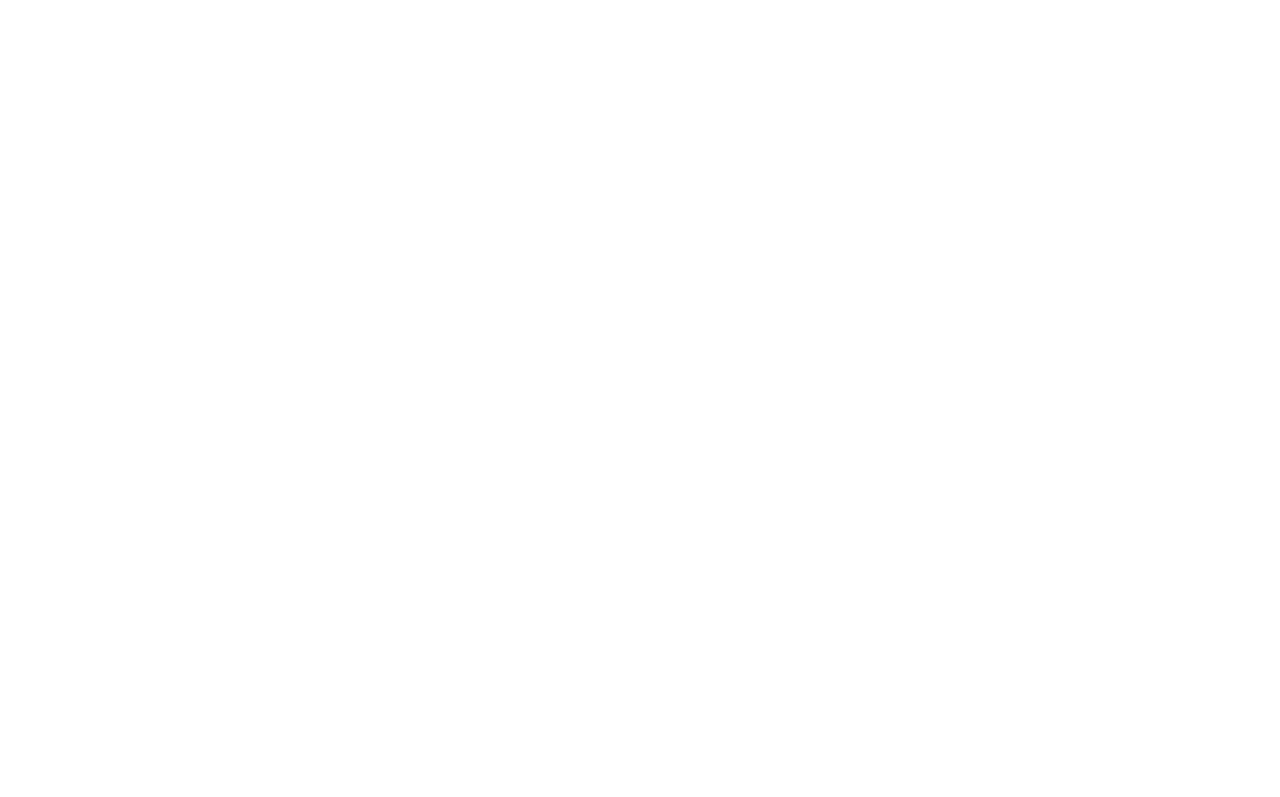
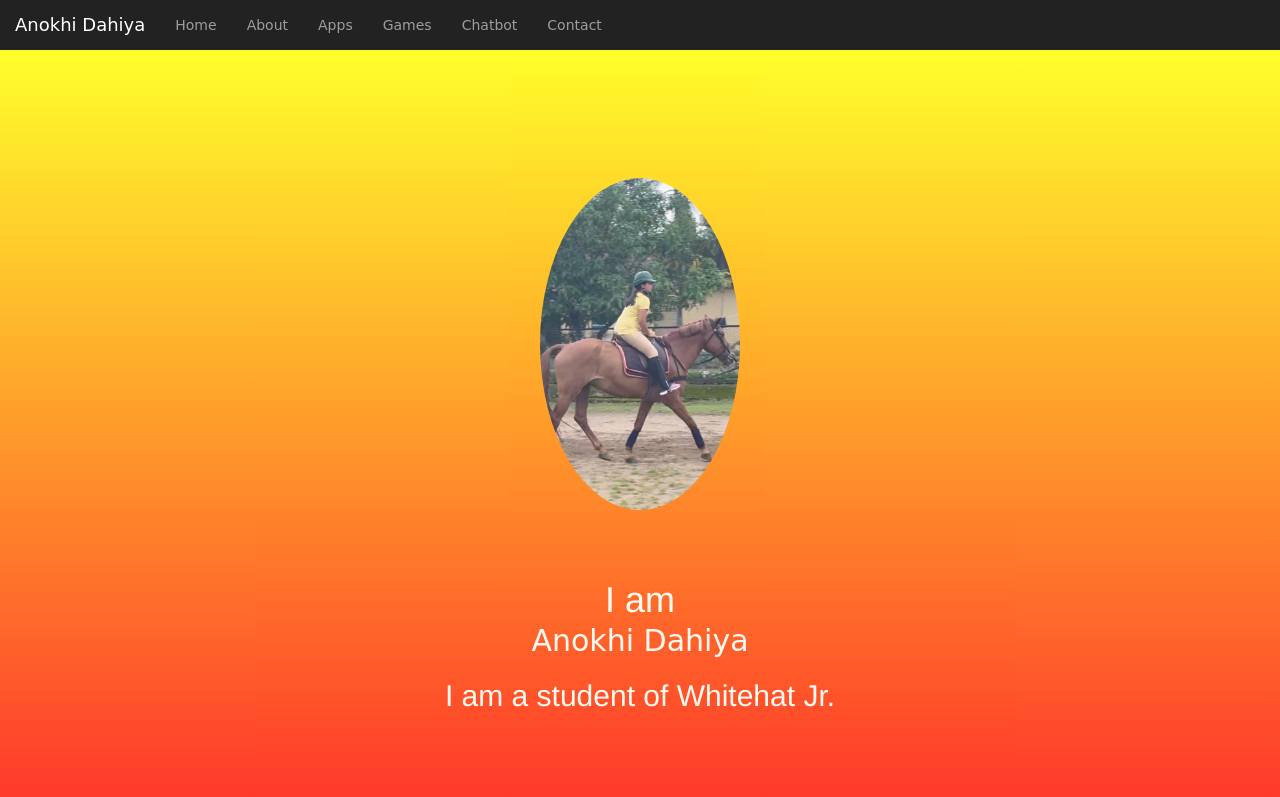
Before and after one commit to anokhidahi/Anokhi-Dahiya, a plain HTML site: page index.html in a window 1280 px wide. Shown: the top 797 px of the page. Drawn offline with nearby package versions, Linux system fonts and the light colour scheme; a web font is replaced by a local one.

Commit message:
Update style.css

```diff
--- a/style.css
+++ b/style.css
@@ -1,6 +1,5 @@
 body {
     margin: 0px;
-    padding-top: 800px;
 }
 
 #profile {
```
